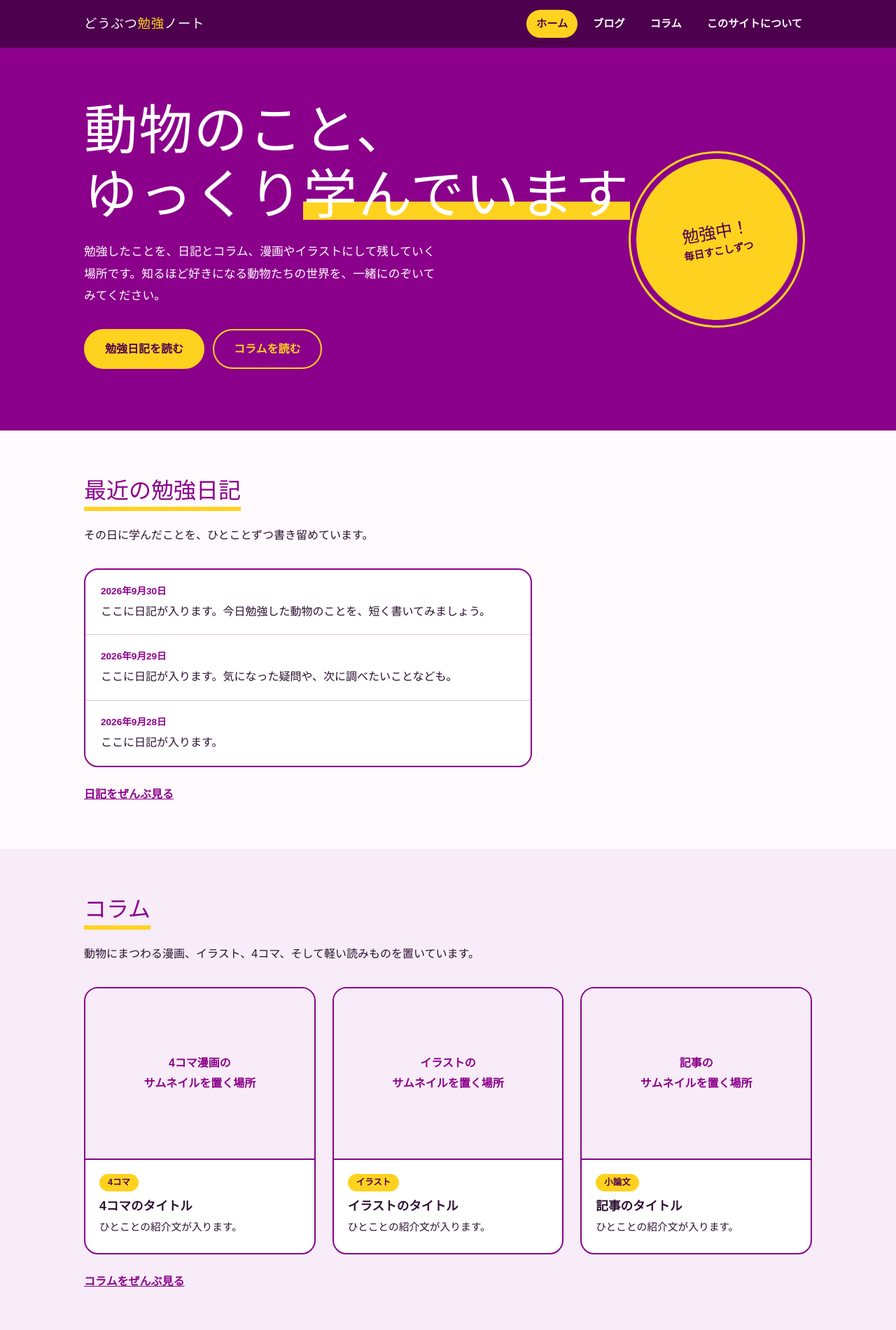
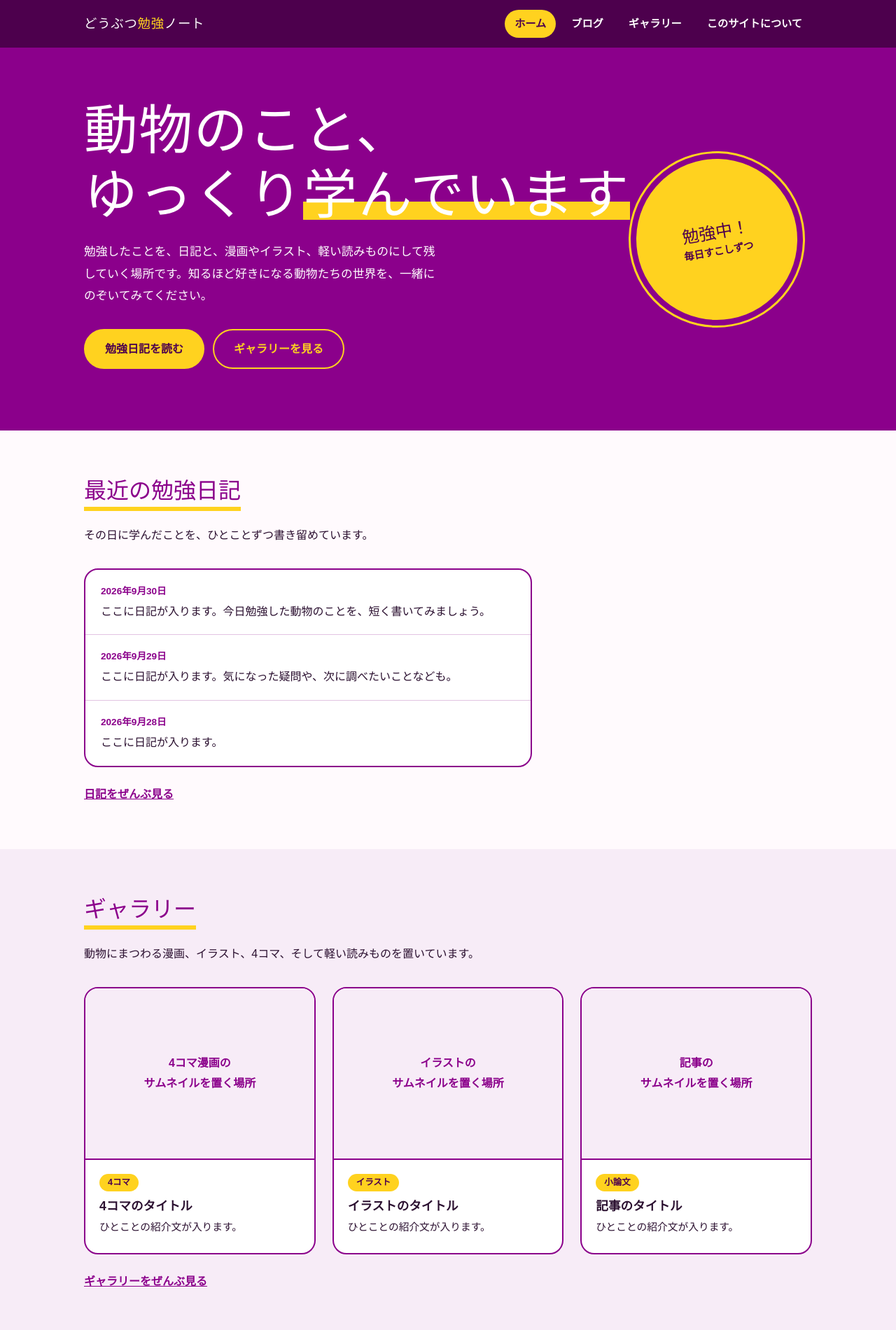
Before and after one commit to Azaleacreativeroom888/fan-animal, a plain HTML site: page index.html in a window 1280 px wide. Shown: the top 1900 px of the page at 70% size. Drawn offline with Linux system fonts and the light colour scheme; a web font is replaced by a local one.

Commit message:
Update index.html

```diff
--- a/index.html
+++ b/index.html
@@ -4,7 +4,7 @@
 <meta charset="UTF-8">
 <meta name="viewport" content="width=device-width, initial-scale=1">
 <title>どうぶつ勉強ノート</title>
-<meta name="description" content="動物について学んだことを、日記とコラムと漫画で記録していく勉強サイト。">
+<meta name="description" content="動物について学んだことを、日記と漫画やイラスト、記事で記録していく勉強サイト。">
 <link rel="preconnect" href="https://fonts.googleapis.com">
 <link rel="preconnect" href="https://fonts.gstatic.com" crossorigin>
 <link href="https://fonts.googleapis.com/css2?family=Dela+Gothic+One&family=Zen+Maru+Gothic:wght@400;500;700&display=swap" rel="stylesheet">
@@ -96,7 +96,7 @@ footer a{color:var(--yellow)}
       <ul>
         <li><a href="index.html" aria-current="page">ホーム</a></li>
         <li><a href="blog.html">ブログ</a></li>
-        <li><a href="column.html">コラム</a></li>
+        <li><a href="gallery.html">ギャラリー</a></li>
         <li><a href="about.html">このサイトについて</a></li>
       </ul>
     </nav>
@@ -107,10 +107,10 @@ footer a{color:var(--yellow)}
   <div class="hero">
     <div class="wrap">
       <h1>動物のこと、<br>ゆっくり<em>学んでいます</em></h1>
-      <p>勉強したことを、日記とコラム、漫画やイラストにして残していく場所です。知るほど好きになる動物たちの世界を、一緒にのぞいてみてください。</p>
+      <p>勉強したことを、日記と、漫画やイラスト、軽い読みものにして残していく場所です。知るほど好きになる動物たちの世界を、一緒にのぞいてみてください。</p>
       <div class="btns">
         <a class="btn main" href="blog.html">勉強日記を読む</a>
-        <a class="btn sub" href="column.html">コラムを読む</a>
+        <a class="btn sub" href="gallery.html">ギャラリーを見る</a>
       </div>
       <div class="sticker" aria-hidden="true">勉強中！<small>毎日すこしずつ</small></div>
     </div>
@@ -131,23 +131,23 @@ footer a{color:var(--yellow)}
 
   <section class="tint">
     <div class="wrap">
-      <h2>コラム</h2>
+      <h2>ギャラリー</h2>
       <p class="lead">動物にまつわる漫画、イラスト、4コマ、そして軽い読みものを置いています。</p>
       <div class="cols">
-        <a class="card" href="column.html">
+        <a class="card" href="gallery.html">
           <div class="thumb">4コマ漫画の<br>サムネイルを置く場所</div>
           <div class="body"><span class="tag">4コマ</span><h3>4コマのタイトル</h3><p>ひとことの紹介文が入ります。</p></div>
         </a>
-        <a class="card" href="column.html">
+        <a class="card" href="gallery.html">
           <div class="thumb">イラストの<br>サムネイルを置く場所</div>
           <div class="body"><span class="tag">イラスト</span><h3>イラストのタイトル</h3><p>ひとことの紹介文が入ります。</p></div>
         </a>
-        <a class="card" href="column.html">
+        <a class="card" href="gallery.html">
           <div class="thumb">記事の<br>サムネイルを置く場所</div>
           <div class="body"><span class="tag">小論文</span><h3>記事のタイトル</h3><p>ひとことの紹介文が入ります。</p></div>
         </a>
       </div>
-      <a class="more" href="column.html">コラムをぜんぶ見る</a>
+      <a class="more" href="gallery.html">ギャラリーをぜんぶ見る</a>
     </div>
   </section>
 
```
